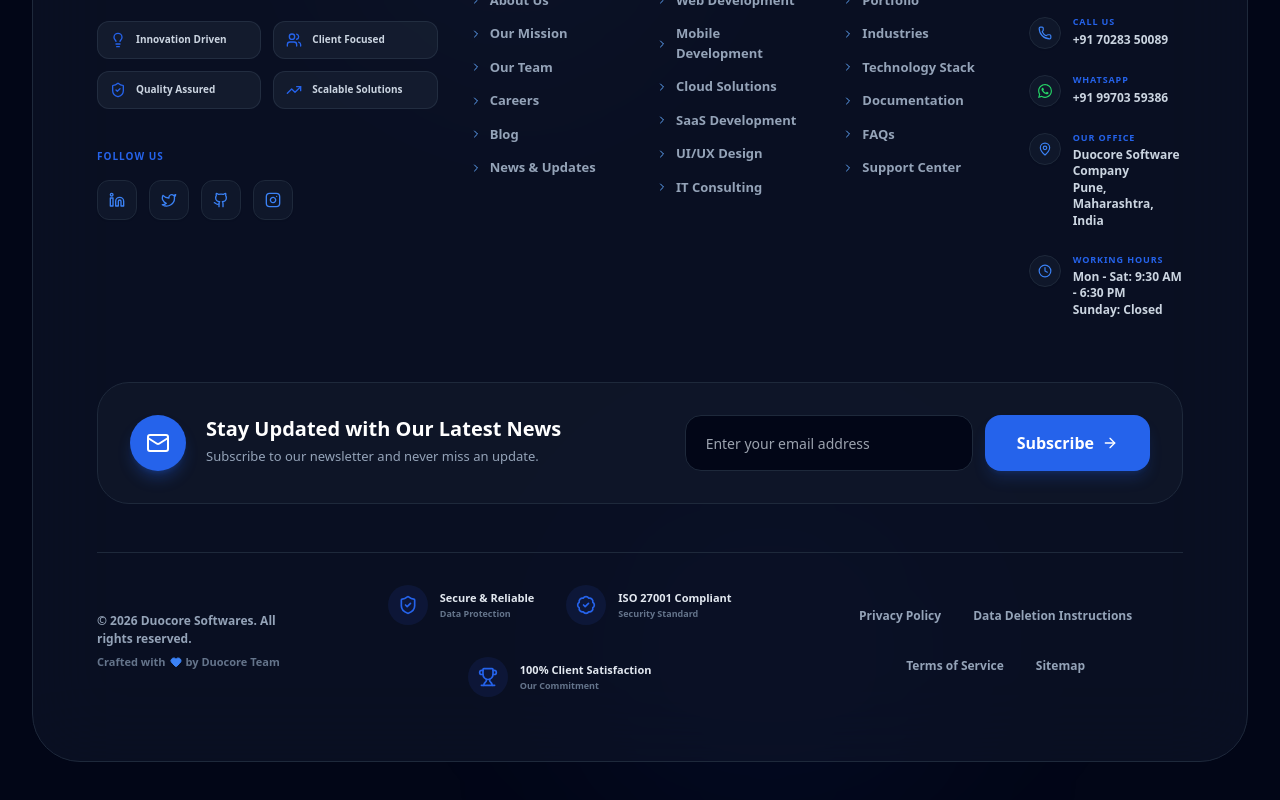
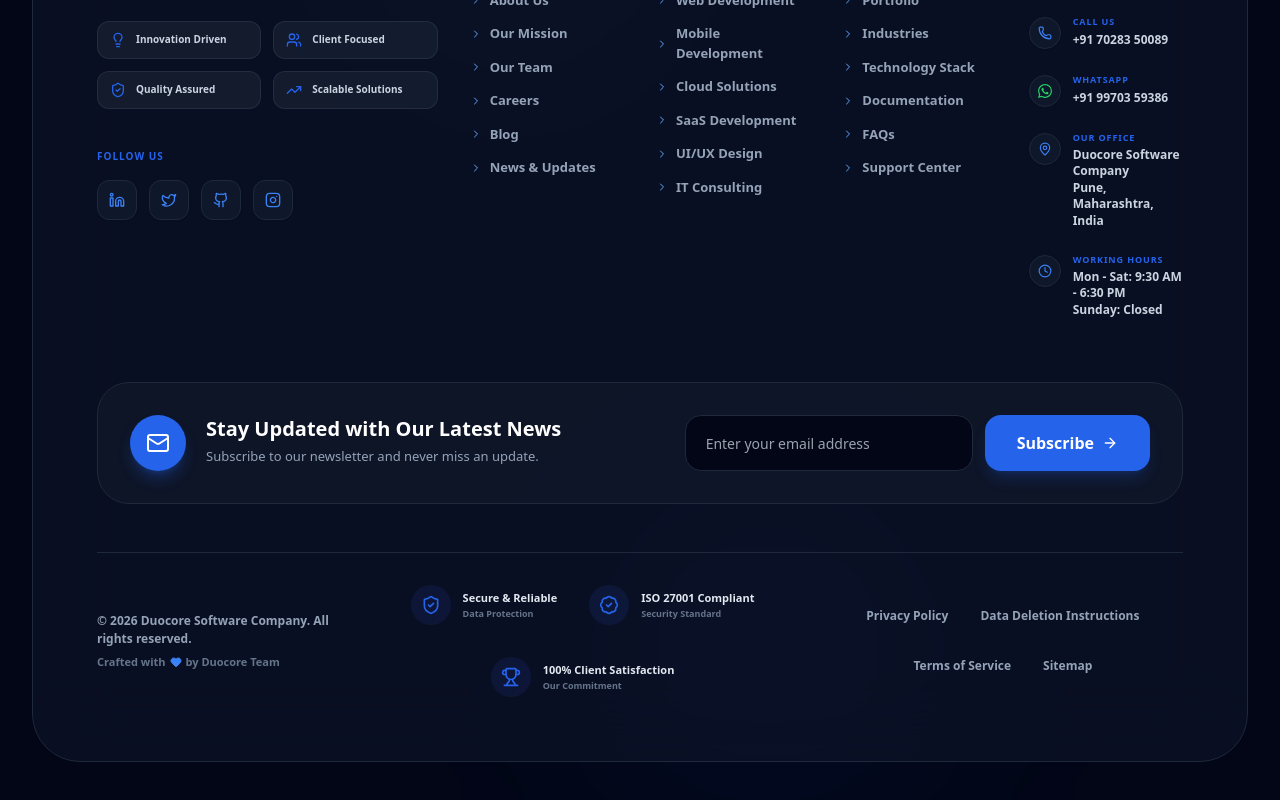
Before and after one commit to duocore0101/duocore-website, a Next.js app: page / in a window 1280 px wide. Shown: the part 4837-5637 px from the top of the page. Built offline with nearby package versions, Linux system fonts and the light colour scheme; no server answers; the database is empty.

Commit message:
chore: update company name in footer copyright

```diff
--- a/src/components/layout/Footer.tsx
+++ b/src/components/layout/Footer.tsx
@@ -257,7 +257,7 @@
             {/* Copyright & Crafted With */}
             <div className="flex flex-col gap-1.5">
               <span className="text-[12px] font-bold text-slate-500 dark:text-slate-400">
-                © {new Date().getFullYear()} Duocore Softwares. All rights reserved.
+                © {new Date().getFullYear()} Duocore Software Company. All rights reserved.
               </span>
               <span className="text-[11px] font-bold text-slate-400 dark:text-slate-500 flex items-center justify-center xl:justify-start gap-1">
                 Crafted with <Heart className="w-3 h-3 text-blue-500 fill-blue-500" /> by Duocore Team
```
